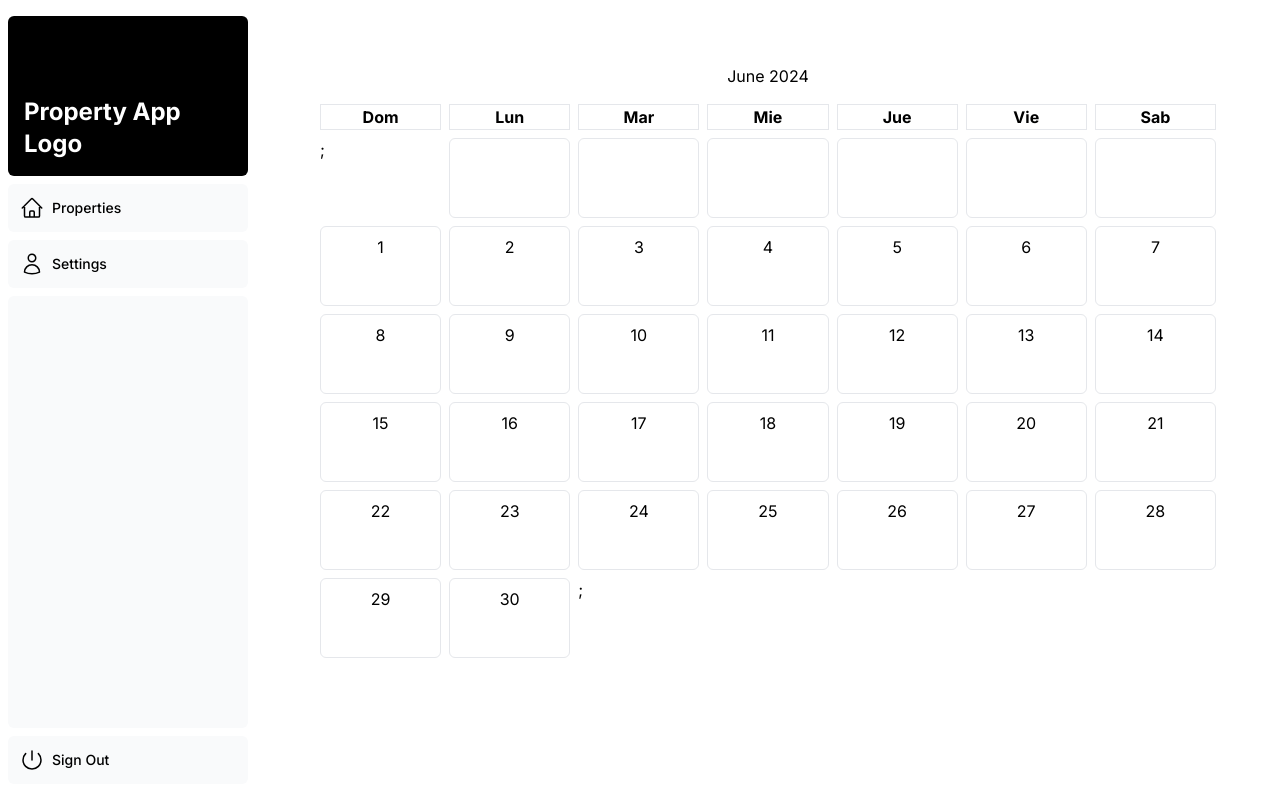
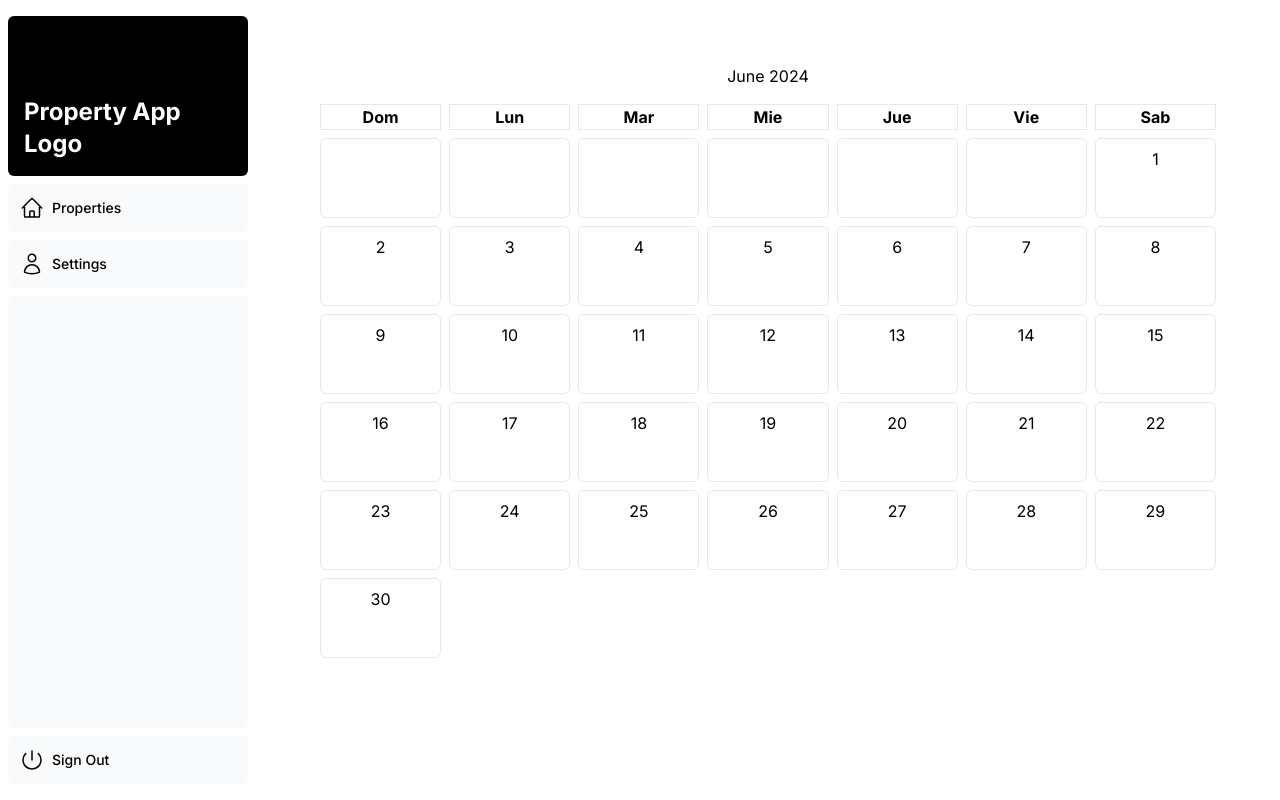
Before and after one commit to TeoRamosKees/Property-app-next, a Next.js app in the folder property-app/: page /dashboard/properties/create in a window 1280 px wide. Built offline with nearby package versions, Linux system fonts and the light colour scheme.

Commit message:
Solved issue of semicolons

```diff
--- a/property-app/src/app/ui/properties/calendar.tsx
+++ b/property-app/src/app/ui/properties/calendar.tsx
@@ -1,13 +1,11 @@
-"use client"
+"use client";
 
 import { eachDayOfInterval, endOfMonth, format, getDay, startOfMonth } from "date-fns";
 
-//weekdays in spanish
+// weekdays in Spanish
 const WEEKDAYS = ['Dom', 'Lun', 'Mar', 'Mie', 'Jue', 'Vie', 'Sab'];
 
-
 export default function PropertyCalendar() {
-
     const currentDate = new Date();
     const firstDayOfMonth = startOfMonth(currentDate);
     const lastDayOfMonth = endOfMonth(currentDate);
@@ -25,26 +23,19 @@ export default function PropertyCalendar() {
                 <h2 className="text-center">{format(currentDate, 'MMMM yyyy')}</h2>
             </div>
             <div className="grid grid-cols-7 gap-2">
-                {WEEKDAYS.map((day) => {
-                    return (
+                {WEEKDAYS.map((day) => (
                     <div key={day} className="text-center border font-bold">
                         {day}
                     </div>
-                    );
-                })};
-                {Array.from({ length: startingDayIndex }).map((_, index) => {
-                    return (
-                        <div key={`empty-${index}`} className="text-center border rounded-md p-2 h-20"/>
-                    );
-                })
-                }
-                {daysInMonth.map((day, index) => {
-                    return (
+                ))}
+                {Array.from({ length: startingDayIndex }).map((_, index) => (
+                    <div key={`empty-${index}`} className="text-center border rounded-md p-2 h-20" />
+                ))}
+                {daysInMonth.map((day, index) => (
                     <div key={index} className="text-center border rounded-md p-2 hover:bg-black hover:text-white h-20">
                         {format(day, 'd')}
                     </div>
-                    );
-                })};
+                ))}
             </div>
         </div>
     );
```
Lines whose indentation alone changed are shown as unchanged.
